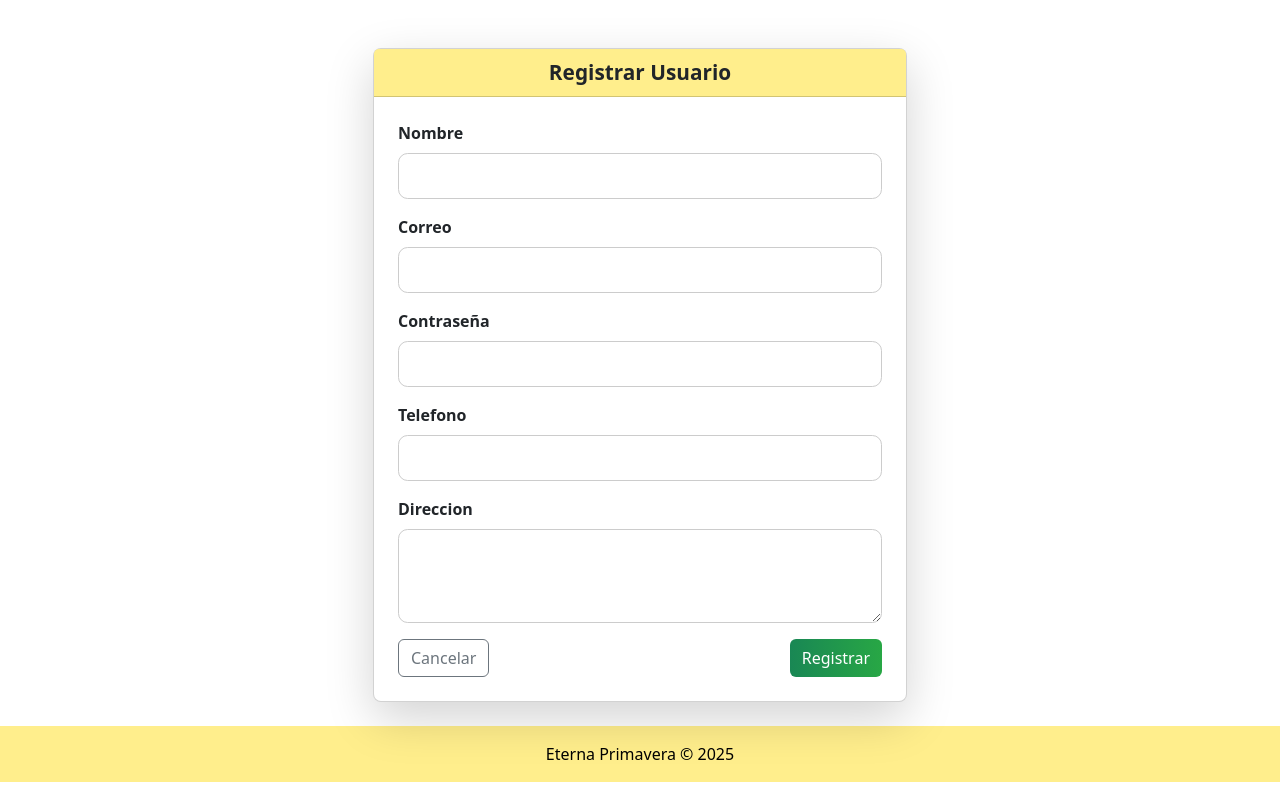
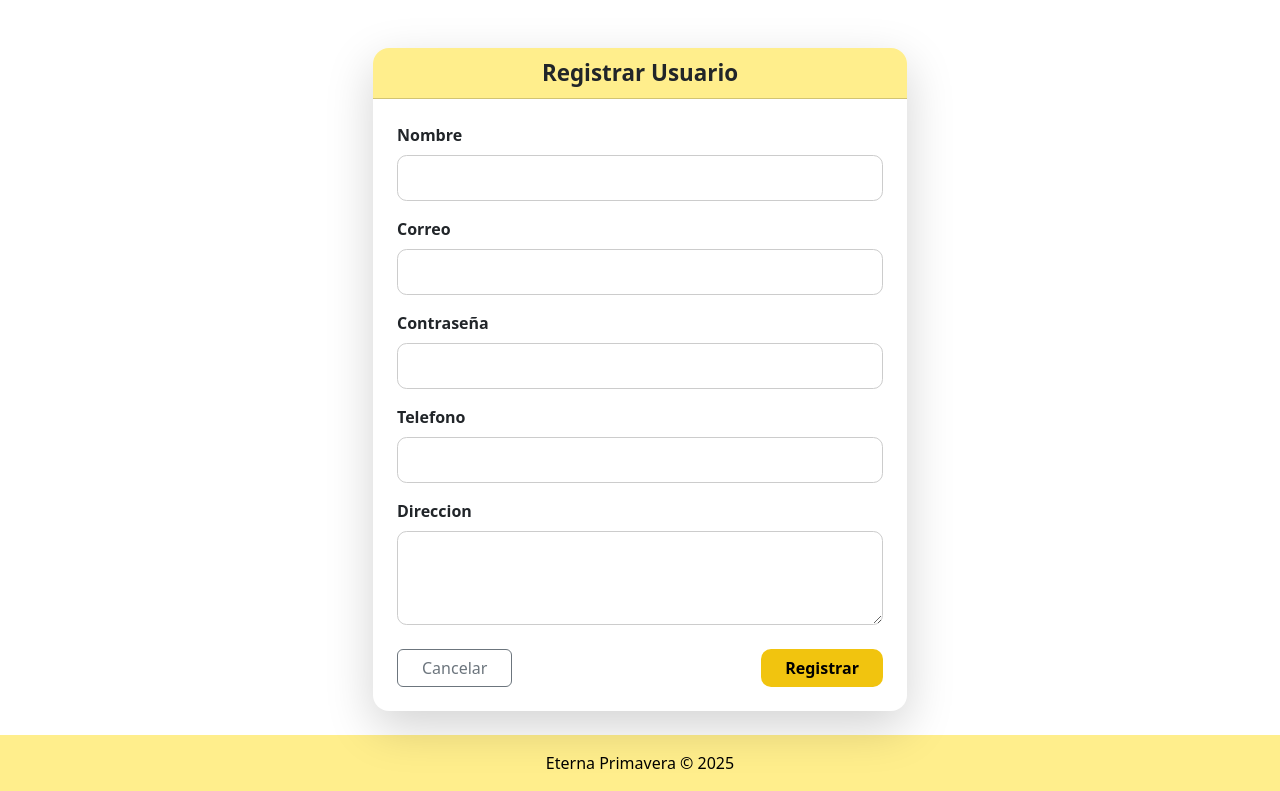
Before and after one commit to alexahurtado08/EternaPrimaveraa, a Django app: page /usuarios/registrar/ in a window 1280 px wide. Shown: the part 56-847 px from the top of the page. Run offline with Django 5.2, Linux system fonts and the light colour scheme.

Commit message:
Corrección formulario registrar

```diff
--- a/usuarios/templates/usuarios/registrar_usuario.html
+++ b/usuarios/templates/usuarios/registrar_usuario.html
@@ -5,15 +5,15 @@
 <div class="container mt-5">
     <div class="row justify-content-center">
         <div class="col-md-6">
-            <div class="card shadow-lg rounded-3">
-                <div class="card-header text-center fw-bold" style="background-color: #FFEE8C; font-size: 1.3rem;">
+            <div class="card shadow-lg border-0 rounded-4">
+                <div class="card-header text-center fw-bold"
+                     style="background-color: #FFEE8C; font-size: 1.4rem; border-top-left-radius: 1rem; border-top-right-radius: 1rem;">
                     Registrar Usuario
                 </div>
 
                 <div class="card-body p-4">
                     <form method="post">
                         {% csrf_token %}
-                        <!-- Renderiza los campos con Bootstrap directamente -->
                         {% for field in form %}
                             <div class="mb-3">
                                 <label for="{{ field.id_for_label }}" class="form-label fw-semibold">
@@ -21,16 +21,24 @@
                                 </label>
                                 {{ field }}
                                 {% if field.errors %}
-                                    <div class="text-danger small">
+                                    <div class="text-danger small mt-1">
                                         {{ field.errors|join:", " }}
                                     </div>
                                 {% endif %}
                             </div>
                         {% endfor %}
 
-                        <div class="d-flex justify-content-between">
-                            <a href="{% url 'usuarios:lista_usuarios' %}" class="btn btn-outline-secondary">Cancelar</a>
-                            <button type="submit" class="btn btn-success">Registrar</button>
+                        <div class="d-flex justify-content-between mt-4">
+                            <!-- Botón Cancelar que regresa a la página anterior -->
+                            <button type="button" class="btn btn-outline-secondary px-4" onclick="window.history.back();">
+                                Cancelar
+                            </button>
+
+                            <!-- Botón Registrar con estilo amarillo -->
+                            <button type="submit" class="btn px-4"
+                                    style="background-color: #f1c40f; color: #000; font-weight: bold; border: none; border-radius: 10px;">
+                                Registrar
+                            </button>
                         </div>
                     </form>
                 </div>
```
Also changed, not shown: usuarios/templates/usuarios/login.html (+23 -6 lines).
